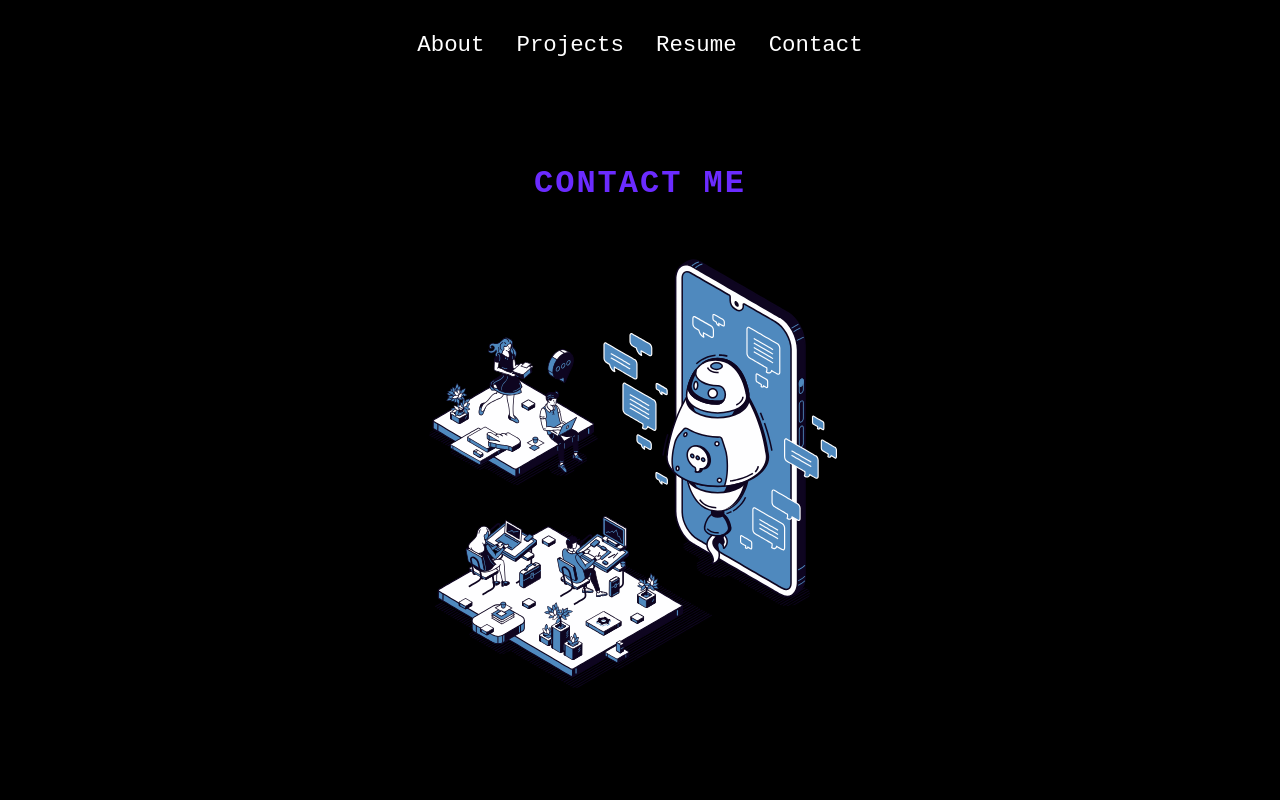
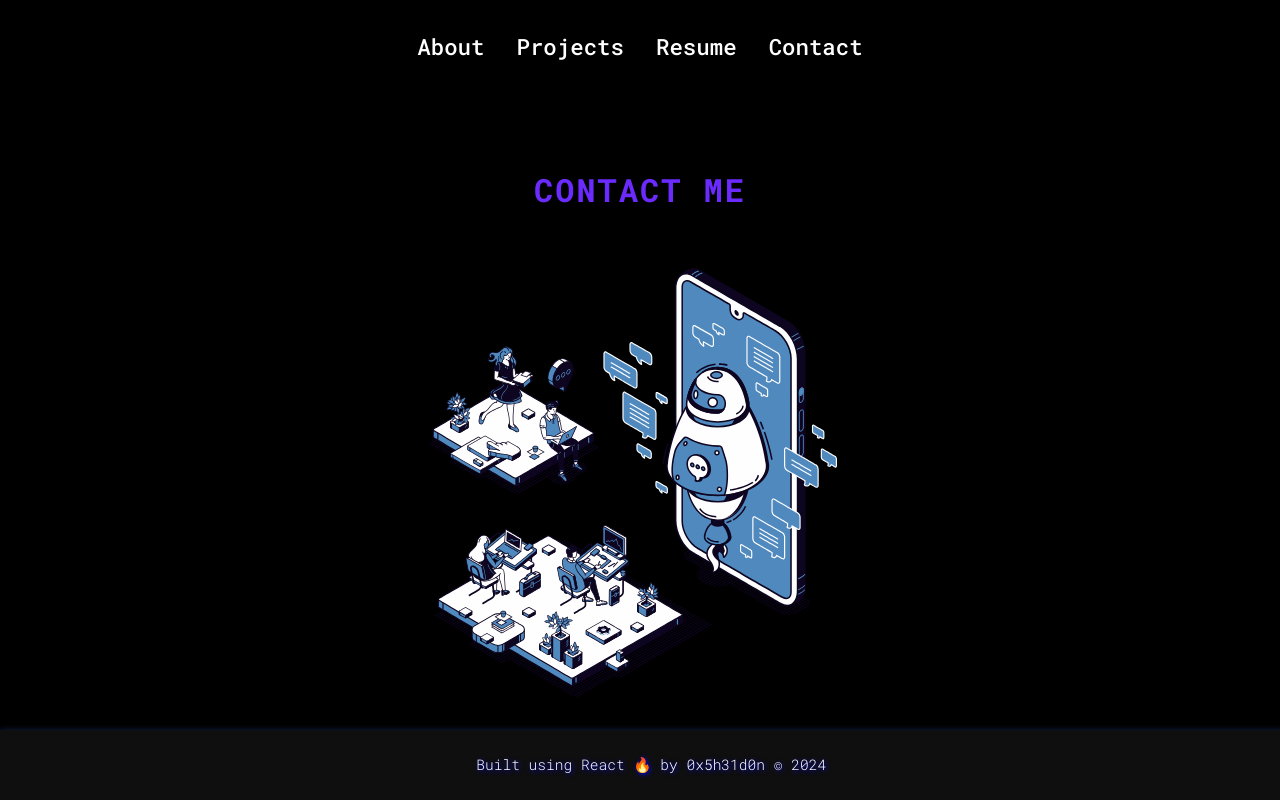
Before and after one commit to 0x5h31d0n/React-Potfolio, a React (Vite) app: page /contact in a window 1280 px wide. Built offline with nearby package versions, Linux system fonts and the light colour scheme.

Commit message:
feat: add footer component

```diff
--- a/src/App.jsx
+++ b/src/App.jsx
@@ -6,12 +6,14 @@ import Contact from './Components/Contact';
 import Hero from './Components/Hero';
 import HomePage from './Components/HomePage';
 import './style.css'; // General styles for the app
+import Footer from './Components/Footer';
 
 function App() {
   return (
     <div className="App">
       <Header />
       <HomePage />
+      <Footer />
     </div>
   );
 }
--- a/src/Components/About.jsx
+++ b/src/Components/About.jsx
@@ -1,5 +1,4 @@
 import React, { useState } from 'react';
-import { Link } from 'react-router-dom';
 import '../style.css'; // Make sure to import the CSS file
 
 function About() {
@@ -9,7 +8,6 @@ function About() {
       <div className="about-content">
         <p>I am an Infosec Enthusiast currently pursuing my Computer Science Engineering at SJEC Mangalore.
           My passion for tech began while I was in high school, and I have been honing my skills and expanding my knowledge in this field and more in security part of it.
-          I am ctf player and also practice on PicoCTF and Hackthebox.
         </p>
       </div>
     </section>
--- a/src/Components/Education.jsx
+++ b/src/Components/Education.jsx
@@ -11,7 +11,7 @@ const Education = () => {
           <div className="lower-education">
           <h4>👉🏻 Computer Science</h4>
           <p>📆 2022 - 2026</p>
-          <p>🏫 St. Joseph Engg College</p>
+          <p className='college'>🏫 St. Joseph Engg College</p>
           </div>
         </div>
         <br/>
@@ -20,7 +20,7 @@ const Education = () => {
           <div className="lower-education">
           <h4>👉🏻 Science PCMC</h4>
           <p>📆 2020 - 2022</p>
-          <p>🏫 St. Aloysius PU College</p>
+          <p className='college'>🏫 St. Aloysius PU College</p>
           </div>
         </div>
         <br/>
@@ -29,7 +29,7 @@ const Education = () => {
           <div className="lower-education">
           <h4>👉🏻 General</h4>
           <p>📆 2017 - 2020</p>
-          <p>🏫 St. Aloysius High School</p>
+          <p className='college'>🏫 St. Aloysius High School</p>
           </div>
         </div>
       </div>
--- /dev/null
+++ b/src/Components/Footer.jsx
@@ -0,0 +1,12 @@
+import React, { useState } from 'react';
+import '../style.css'; // Make sure to import the CSS file
+
+function Footer() {
+  return (
+    <footer className='footer'>
+        <p>Built using React 🔥 by <a href='/'>0x5h31d0n</a> © 2024</p>
+    </footer>
+  );
+}
+
+export default Footer;
--- a/src/Components/Hero.jsx
+++ b/src/Components/Hero.jsx
@@ -12,7 +12,7 @@ function Hero() {
           <h1>Hello There👋🏻, <br></br>Im <a className="name" href='/'>Sheldon Menezes</a></h1>
           <h2>
             <ReactTyped
-              strings={['developer', 'cyber security enthusiast', 'CTF player', 'bug bounty hunter']}
+              strings={['developer', 'Infosec enthusiast', 'CTF player', 'bug bounty hunter']}
               typeSpeed={40}
               backSpeed={50}
               loop
--- a/src/routes.jsx
+++ b/src/routes.jsx
@@ -5,6 +5,7 @@ import Projects from './Components/Projects';
 import HomePage from './Components/HomePage';
 import Contact from './Components/Contact';
 import Resume from './Components/Resume';
+import Footer from './Components/Footer';
 
 function AppRoutes() {
   return (
@@ -16,6 +17,7 @@ function AppRoutes() {
         <Route path="/resume" element={<Resume />} />
         <Route path="/contact" element={<Contact />} />
       </Routes>
+      <Footer />
     </Router>
   );
 }
--- a/src/style.css
+++ b/src/style.css
@@ -1,9 +1,15 @@
+@import url('https://fonts.googleapis.com/css2?family=Roboto+Mono:ital,wght@0,100..700;1,100..700&display=swap');
 body {
-  font-family: 'Space Mono', monospace;
+  font-family: 'Roboto Mono', monospace;
   margin: 0;
+  font-weight: 500;
   padding: 0;
   color: white;
   background-color: black;
+}
+
+body::-webkit-scrollbar {
+  display: none;
 }
 
 section {
@@ -11,9 +17,9 @@ section {
 }
 
 p {
-  font-size: 1.2em;
+  font-size: 1.3em;
   text-align: justify;
-  font-weight: 550;
+  text-shadow: 1px 1px 5px blue;
 }
 
 /* About section styles */
@@ -28,6 +34,7 @@ p {
 
 .about h2 {
   align-self: flex-start; /* Center text horizontally */
+  font-size: 1.5rem;
 }
 
 .about-content {
@@ -38,6 +45,25 @@ p {
   text-align: center; /* Center text for mobile view */
 }
 
+.college {
+  font-size: 1.2rem;
+}
+
+.Education{
+  padding-bottom: 4em;
+}
+.footer{
+  position: fixed;
+  bottom: 0;
+  width: 100%;
+  display: flex;
+  background-color: #0f0f0f;
+  justify-content: center;
+  align-items: center;
+  font-size: 0.5rem;
+  padding: 1em;
+  box-shadow: 0 4px 8px #3c6ffa;
+}
 /* Hero section styles */
 #hero {
   display: flex;
@@ -135,6 +161,11 @@ p {
   padding: 1em;
 }
 
+.footer a{
+  color: white;
+  text-decoration: none;
+}
+
 
 /* Styles for larger screens */
 @media (min-width: 600px) {
@@ -164,6 +195,9 @@ p {
   p {
     padding: 0; /* Ensures text wraps nicely */
     margin-left: 0;
+    font-size: 1.3em;
+    font-weight: 350;
+    text-shadow: 1px 1px 5px blue;
   }
 
   .icons img {
@@ -180,12 +214,18 @@ p {
 
   .Education {
     align-self: flex-start;
+    padding: 1em;
   }
 
   .degree {
     font-weight: 700;
     align-self: flex-start;
   }
+
+  .footer{
+  font-size: 0.7rem;
+}
+
 }
 
 /* Responsive adjustments for even larger screens */
```
